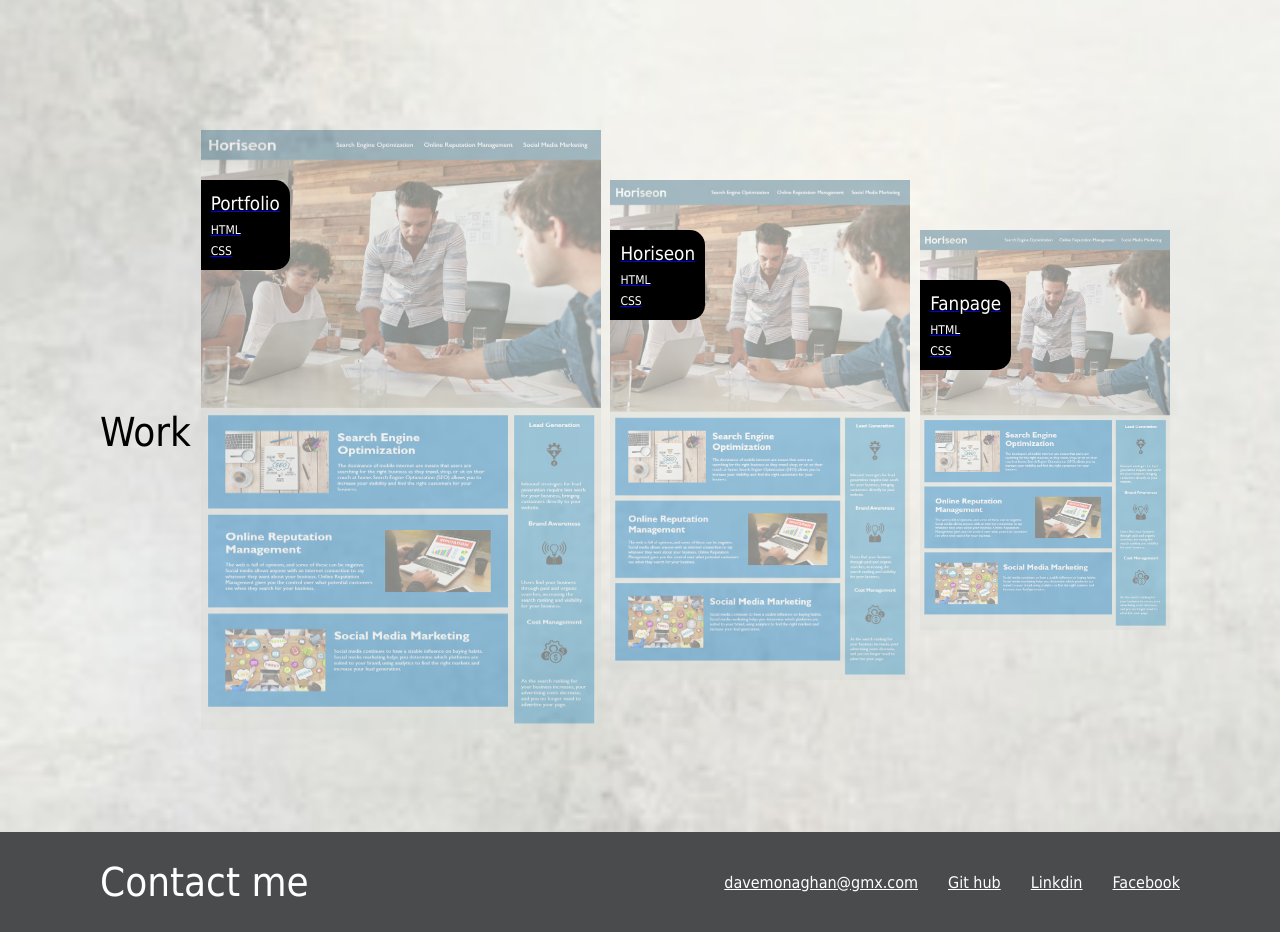
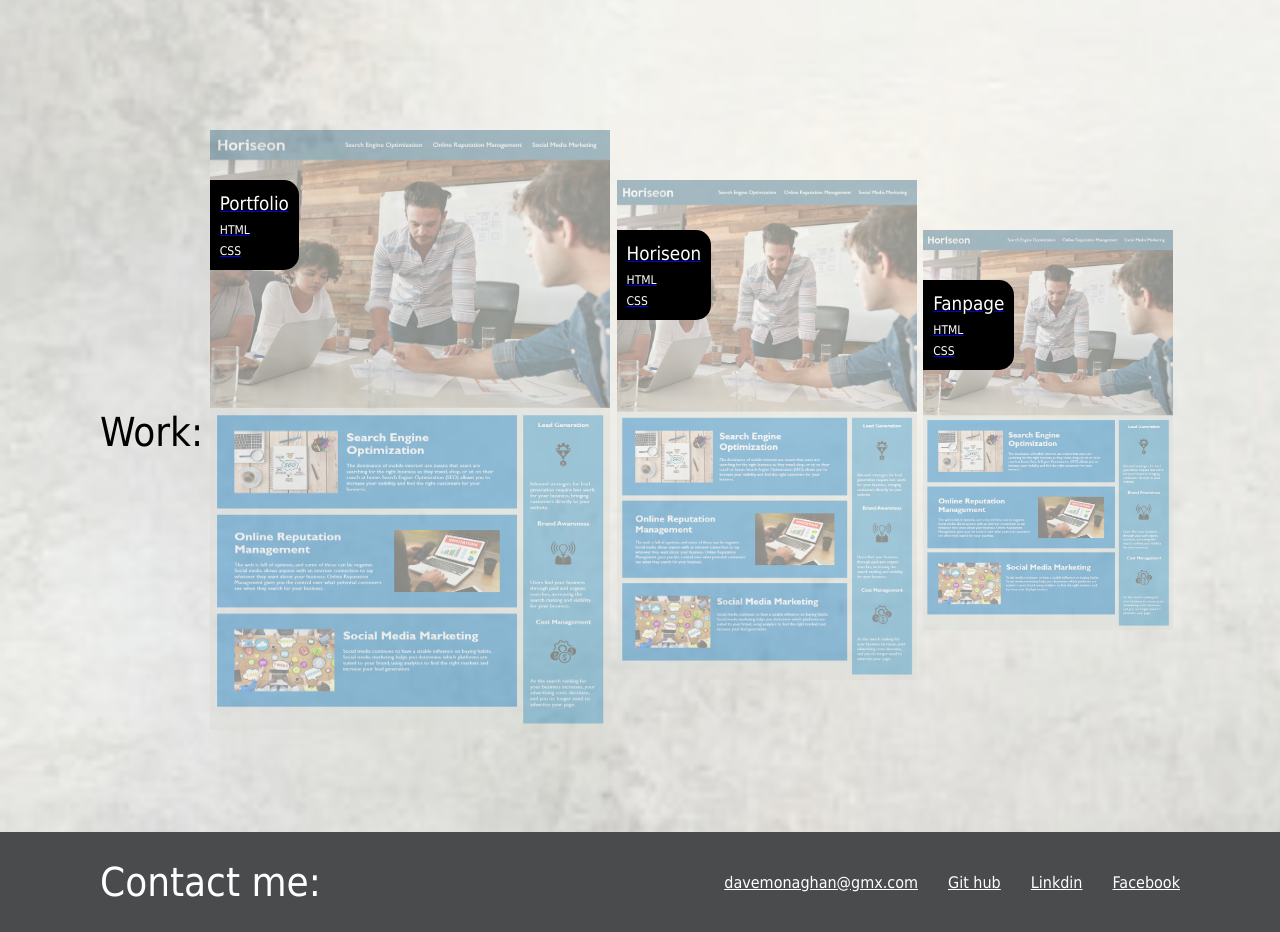
Before and after one commit to DaveMon79/Professional-Portfolio, a plain HTML site: page index.html in a window 1280 px wide. Shown: the part 960-1892 px from the top of the page. Drawn offline with Linux system fonts and the light colour scheme.

Commit message:
New commit to check mobile ressponsive

```diff
--- a/index.html
+++ b/index.html
@@ -35,7 +35,7 @@
 
         <article class="article">
             <div id="about-me">
-                <h2>About me</h2>
+                <h2>About me:</h2>
             </div>
 
             <div id="about-image">
@@ -51,12 +51,12 @@
             </div>
         </article>
 
-        <section class="work">
+        <nav class="work">
             <div class="work-header" id="work">
-                <h2>Work</h2>
+                <h2>Work:</h2>
             </div>
 
-            <div class="work-image relative-work"><a href="https://github.com/DaveMon79/Professional-Portfolio">
+            <div class="work-image relative-work"><a href="https://davemon79.github.io/Professional-Portfolio/">
                 <img src="./Images/Horiseon.png" alt="Portfolio" height="600px" width="400px">
                 <div class="banner">
                     <h3>Portfolio</h3>
@@ -87,14 +87,14 @@
                 </a>
                 </div>
             </div>
-        </section>
+        </nav>
 
     </main>
 
 
         <footer>
             <div>
-                <h2 id="contact-me">Contact me</h2>
+                <h2 id="contact-me">Contact me:</h2>
             </div>
 
             <div>
--- a/style.css
+++ b/style.css
@@ -13,12 +13,13 @@ body {
 }
 
 header {
-    height: 120px;
+    min-height: 120px;
     width: 100%;
     background-color: black;
     display: flex;
     justify-content: space-between;
     align-items: center;
+    flex-wrap: nowrap;
 
 }
 
@@ -47,7 +48,8 @@ header ul {
 
 .sub-header {
     width: 100%;
-    height: 175px;
+    min-height: 175px;
+    flex-wrap: nowrap;
     background-image: url(./Images/matrix.webp);;
     margin-bottom: 100px;
 
@@ -70,6 +72,7 @@ main {
 .article {
     display: flex;
     align-items: center;
+
 }
 
 #about-me {
@@ -129,9 +132,10 @@ main {
 .work {
     display: flex;
     align-items: center;
-    height: 700px;
+    min-height: 700px;
     width: 100%;
     margin-top: 150px;
+    flex-wrap: wrap;
 
 
 }
@@ -165,24 +169,26 @@ main {
 
 }
 
-section p {
+nav p {
     font-size: 12px;
     padding-top: 3px;
 }
 
 footer {
     background-color: rgb(73, 75, 77);
-    height: 100px;
-    width: 100;
+    min-height: 100px;
+    min-width: 100%;
     display: flex;
     justify-content: space-between;
     align-items: center;
+    flex-wrap: nowrap;
 
 }
 
 footer ul {
     display: inline-flex;
     margin-right: 70px;
+
 }
 
 footer li {
@@ -200,20 +206,3 @@ footer h2 {
 footer a {
     color: white;
 }
-
-@media screen and (max-width: 992px) {
-    * {flex-wrap: wrap;
-    }
-  }
-
-
-@media screen and (max-width: 768px) {
-    * {flex-wrap: wrap;
-      }
-    }
-
-
-@media screen and (max-width: 576px) {
-    * {flex-wrap: nowrap;
-    }
-  }
```
